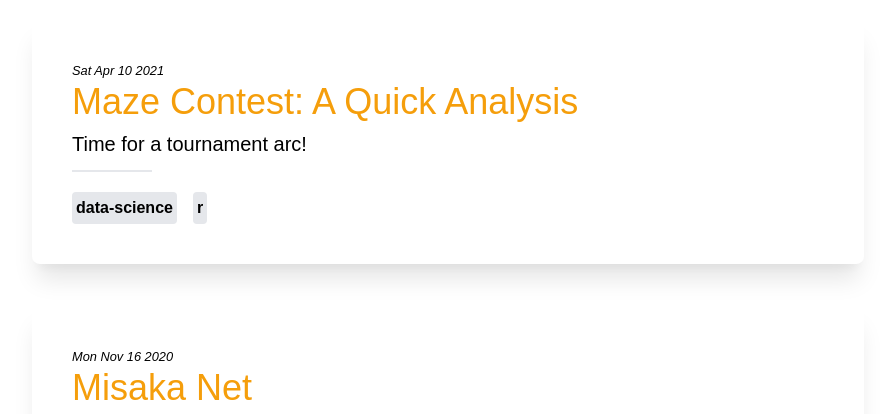
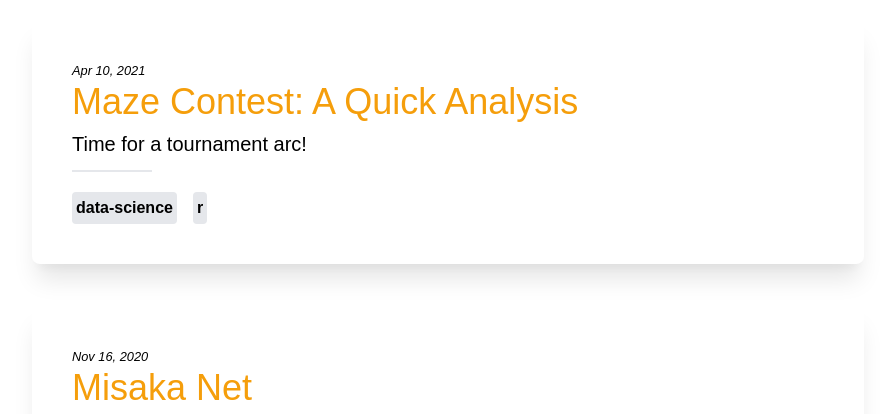
Before and after one commit to jasmaa/jasmaa.github.io, a Next.js app: page /blog in a window 1280 px wide. Shown: the part 364-778 px from the top of the page, without its empty margins (192-1087 px from the left). Built offline with nearby package versions, Linux system fonts and the light colour scheme; what @tailwindcss/typography would draw is missing.

Commit message:
Fix timezone problem with post dates

```diff
--- a/components/PostCard/index.js
+++ b/components/PostCard/index.js
@@ -1,6 +1,7 @@
 import Link from 'next/link';
 
 import CategoriesList from '@components/CategoriesList';
+import { displayDate } from '@lib/utils';
 
 /**
  * Shorthand card for blog post entry
@@ -8,7 +9,7 @@ import CategoriesList from '@components/CategoriesList';
 export default function PostCard({ post }) {
   return (
     <div className="shadow-xl bg-white p-10 rounded-lg">
-      <small><em>{new Date(post.date).toDateString()}</em></small>
+      <small><em>{displayDate(new Date(post.date))}</em></small>
       <h2><Link href={`/blog/${post.id}`}><a className="hover:no-underline">{post.title}</a></Link></h2>
       <div className="text-xl my-2">
         {post.subtitle}
--- /dev/null
+++ b/lib/utils.js
@@ -0,0 +1,9 @@
+/**
+ * Display date as string
+ *
+ * @param {*} d
+ * @returns
+ */
+export function displayDate(d) {
+  return d.toLocaleDateString("en-US", { day: 'numeric', month: 'short', year: "numeric", timeZone: 'GMT' })
+}
--- a/pages/blog/[id].js
+++ b/pages/blog/[id].js
@@ -5,6 +5,7 @@ import Categories from '@components/CategoriesList';
 import Divider from '@components/Divider';
 import PostNavigation from '@components/PostNavigation';
 import config from '@lib/config';
+import { displayDate } from '@lib/utils';
 import { getAllPostIDs, getPostData, getSortedPostsData } from '@lib/posts';
 
 /**
@@ -26,7 +27,7 @@ export default function Post({ postData, prevPost, nextPost }) {
 
         <div className="mb-5">
           <div className="mb-8">
-            <h3 className="text-xl mt-3"><em>{new Date(postData.date).toDateString()}</em></h3>
+            <h3 className="text-xl mt-3"><em>{displayDate(new Date(postData.date))}</em></h3>
             <h1 className="text-5xl mt-3">{postData.title}</h1>
             <h3 className="text-2xl mt-3">{postData.subtitle}</h3>
           </div>
@@ -34,10 +35,10 @@ export default function Post({ postData, prevPost, nextPost }) {
           <Divider />
 
           <div className="flex justify-center">
-          <div
-            className="post-content prose prose-xl w-full"
-            dangerouslySetInnerHTML={{ __html: postData.contentHtml }}
-          />
+            <div
+              className="post-content prose prose-xl w-full"
+              dangerouslySetInnerHTML={{ __html: postData.contentHtml }}
+            />
           </div>
         </div>
 
```
